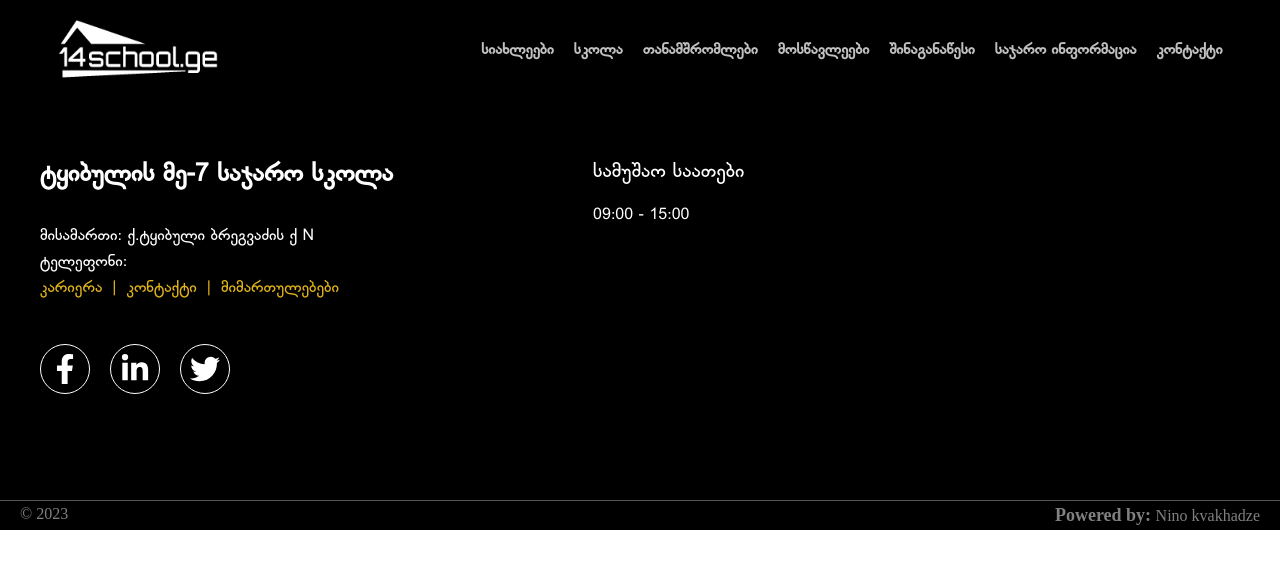
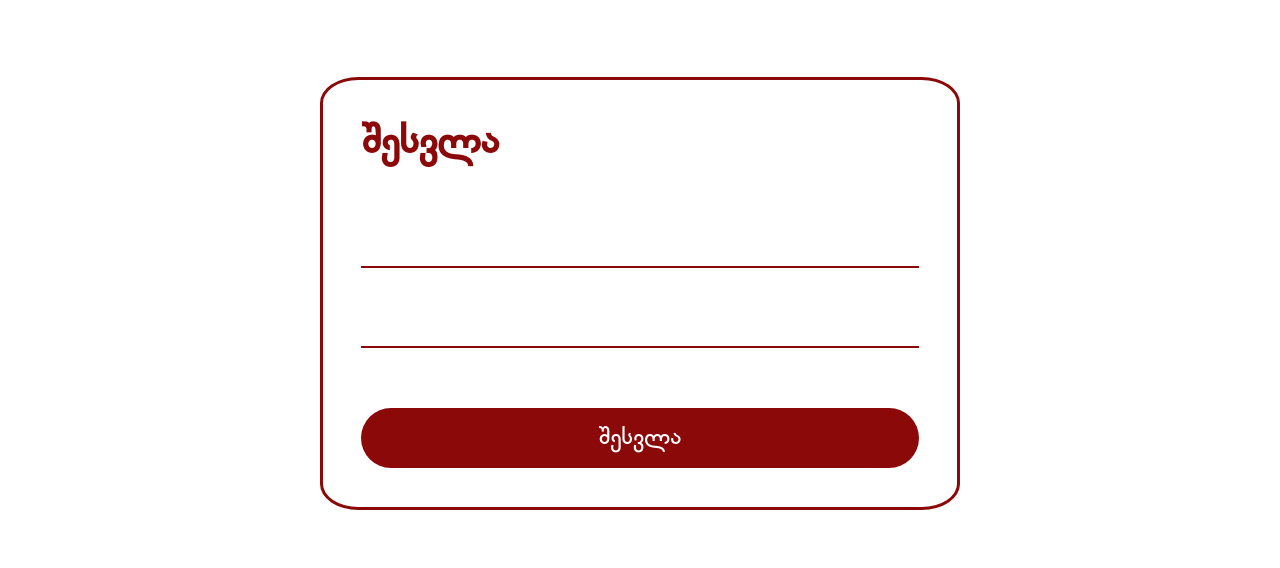
Before and after one commit to ninokvakhadze/7school, a React (Vite) app: page /login in a window 1280 px wide. Shown: the top 568 px of the page. Built offline with nearby package versions, Linux system fonts and the light colour scheme.

Commit message:
made login page

```diff
--- a/src/App.tsx
+++ b/src/App.tsx
@@ -8,6 +8,7 @@ import Footer from "./header-footer/footer";
 import Employees from "./employees/employees";
 import Contacts from "./contacts/contacts";
 import Singlepostfull from "./news/singlepostfull";
+import Login from "./login/login";
 function App() {
   return (
     <>
@@ -16,6 +17,7 @@ function App() {
         <Header />
         <Routes>
           <Route path="/" element={<MainPage />} />
+          <Route path="/login" element={<Login/>}/>
           <Route path="/news" element={<News />} />
           <Route path="/news/post" element={<Singlepostfull />} />
           <Route path="/contact" element={<Contacts />} />
--- a/src/header-footer/footer.tsx
+++ b/src/header-footer/footer.tsx
@@ -2,9 +2,13 @@ import styled from "styled-components";
 import facebook from "../assets/facebook.svg";
 import linkdin from "../assets/linkedin.svg";
 import twitter from "../assets/twitter.svg";
+import { useLocation } from "react-router-dom";
 
 function Footer() {
-  return (
+  const location = useLocation();
+
+
+  return location.pathname !== "/login" ? (
     <div>
       <Maincontainer>
         <Container>
@@ -42,7 +46,7 @@ function Footer() {
         </Create>
       </Container2>
     </div>
-  );
+  ) : null;
 }
 
 export default Footer;
--- a/src/header-footer/header-components/Header.tsx
+++ b/src/header-footer/header-components/Header.tsx
@@ -4,17 +4,18 @@ import burgerImg from "../../assets/bars-solid.svg";
 import logo from "../../assets/logo-1.png";
 import { Link } from "react-router-dom";
 import HeaderComponent from "./header-nav";
-
+import { useLocation } from "react-router-dom";
 
 function Header() {
   const [open, setOpen] = useState(false);
   const [color, setColor] = useState<Number>(0);
+  const location = useLocation();
 
   const line = {
     textDecoration: "none",
   };
 
-  return (
+  return location.pathname !== "/login" ? (
     <>
       <WebPageHeader>
         <HeaderBottom>
@@ -28,7 +29,6 @@ function Header() {
             }}
           />
           <Nav primary={open.toString()}>
-
             <UL>
               <Link onClick={() => setColor(1)} style={line} to="/news">
                 <HeaderComponent
@@ -86,11 +86,10 @@ function Header() {
         </HeaderBottom>
       </WebPageHeader>
     </>
-  );
+  ) : null;
 }
 
 export default Header;
-
 
 const WebPageHeader = styled.header``;
 
--- /dev/null
+++ b/src/login/login.tsx
@@ -0,0 +1,68 @@
+import styled from "styled-components";
+
+function Login() {
+  return (
+    <>
+      <LoginCard>
+        <LoginTitle>შესვლა</LoginTitle>
+        <Input type="text" />
+        <Input type="password" />
+        <LoginButton>შესვლა</LoginButton>
+      </LoginCard>
+    </>
+  );
+}
+
+export default Login;
+
+const LoginCard = styled.div`
+  margin: 8% 4.5%;
+  /* height: 500px; */
+  border-radius: 4%;
+  border: solid #8b0909 3px;
+  padding: 6%;
+
+  @media only screen and (min-width: 768px) {
+    margin: 10% 16%;
+    /* height: 400px; */
+    border-radius: 6%;
+    padding: 3%;
+    @media only screen and (min-width: 1100px) {
+      margin: 6% 25%;
+      /* height: 500px; */
+    }
+    @media only screen and (min-width: 1400px) {
+      /* height: 700px; */
+    }
+  }
+`;
+
+const LoginTitle = styled.h2`
+  font-size: 250%;
+  color: #8b0909;
+  font-family: bpg_ghalo;
+  margin-bottom: 20px;
+
+`;
+
+const Input = styled.input`
+  margin-top: 50px;
+  height: 30px;
+  width: 100%;
+  font-size: 100%;
+  outline: none;
+  border: none;
+  border-bottom: solid 2px #8b0909;
+`;
+
+const LoginButton = styled.button`
+  width: 100%;
+  height: 60px;
+  background-color: #8b0909;
+  margin-top: 60px;
+  border: none;
+  color: #fff;
+  font-size: 150%;
+  font-family: bpg_ghalo;
+  border-radius: 60px;
+`;
```
